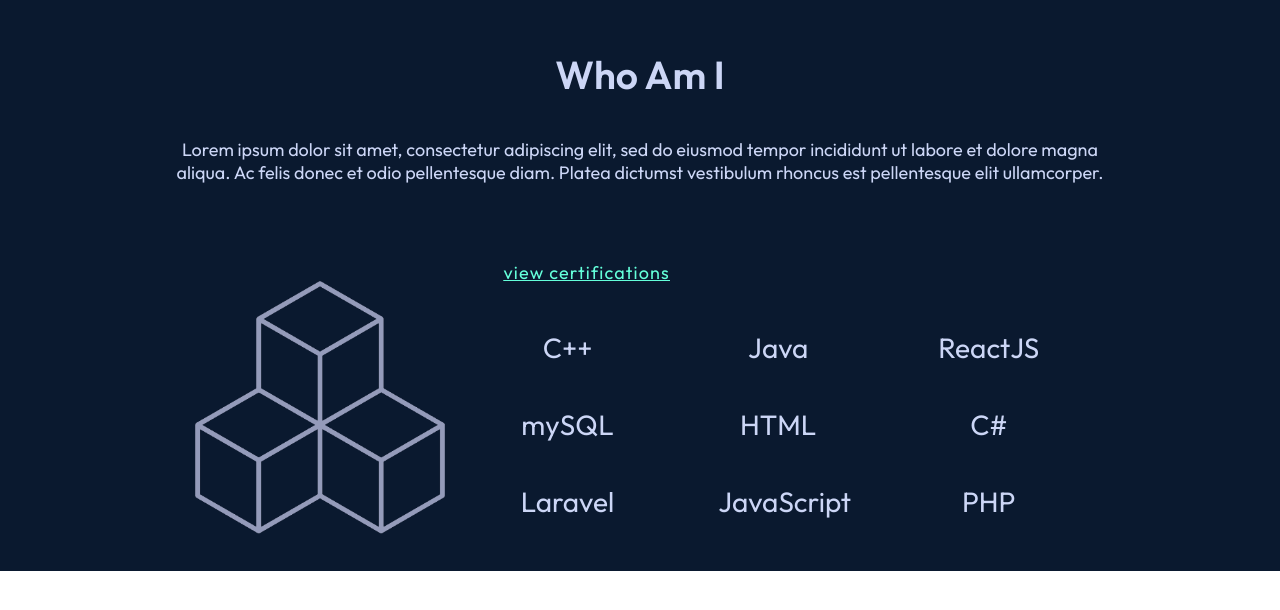
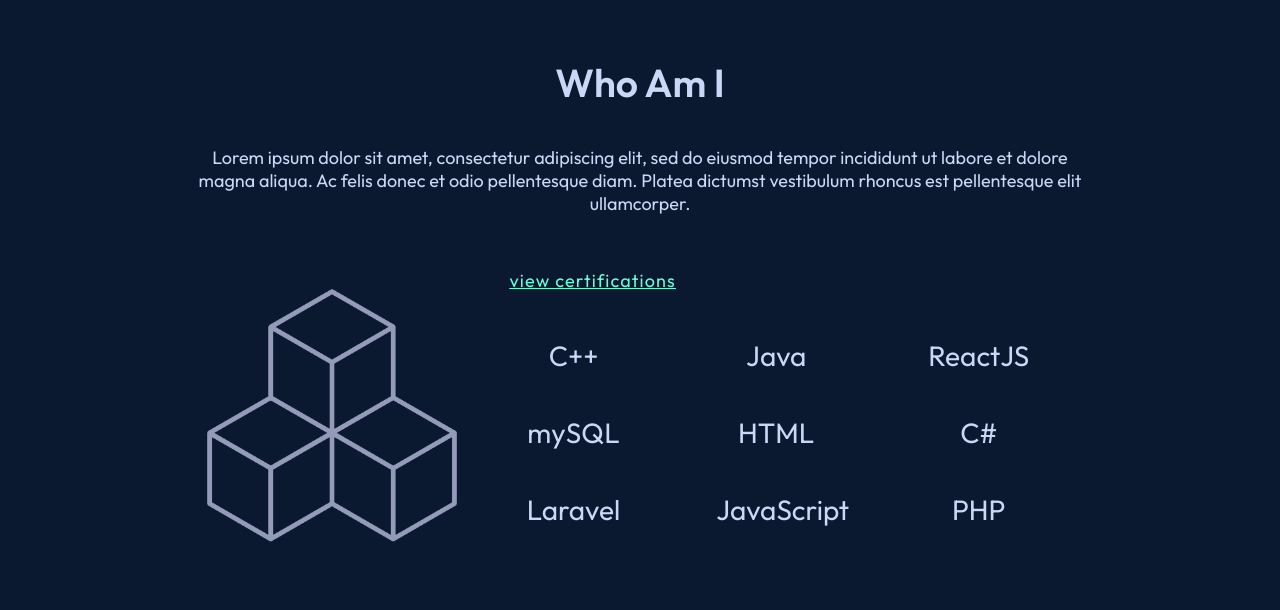
Before and after one commit to CapstoneTeamGreen/website_frontend, a React (Create React App) app: page / in a window 1280 px wide. Shown: the part 782-1392 px from the top of the page. Before the commit the page ends 1353 px from the top, so only its background shows below. Built offline with nearby package versions, Linux system fonts and the light colour scheme.

Commit message:
about page toggling almost complete

```diff
--- a/src/components/About/About.css
+++ b/src/components/About/About.css
@@ -2,6 +2,8 @@
     text-align: center;
     background-color: #0A192F;
     color: #CCD6F6;
+    padding: 8px 24px;
+    height: 80vh;
 }
 
 .grid {
--- a/src/components/About/Skills.js
+++ b/src/components/About/Skills.js
@@ -1,6 +1,6 @@
 import './About.css'
 
-const Skills = () => {
+const Skills = ({ showAltView }) => {
     const technologies = ["C++", "mySQL", "Laravel", "Java", "HTML", "JavaScript", "ReactJS", "C#", "PHP"];
     const certifications = ["Microsoft Certified Solutions Developer", "CompTIA Security+", "Google Certified Professional Cloud Architect"];
 
@@ -24,12 +24,12 @@
             onMouseLeave={offHover}>{tech}</div>
     );
 
-    console.log(listTechnologies);
+    const technologyGrid = <div className="grid-tech">{listTechnologies}</div>
+
+    // console.log(listTechnologies);
 
     return (
-        <div className="grid-tech">
-            {listTechnologies}
-        </div>
+        technologyGrid
     )
 }
 
--- a/src/components/About/index.js
+++ b/src/components/About/index.js
@@ -2,12 +2,23 @@
 import './About.css'
 import Skills from './Skills'
 import cube from "../../../src/images/cube.png"
+import arrows from "../../../src/images/arrows.png"
 
 const About = ({ title, blurb, image }) => {
-    let skillsSelected = true;
+    let showAltView = true;
 
-  const sectionToggled = () => {
-    skillsSelected = !skillsSelected;
+  const toggleSection = () => {
+    showAltView = !showAltView;
+    const btn = document.getElementById("toggleBtn");
+    const image = document.getElementById("grid-image");
+    if (btn.innerText === "view certifications"){
+      btn.innerText = "view technologies";
+      image.setAttribute('src', arrows);
+    }
+    else {
+      btn.innerText = "view certifications";
+      image.setAttribute('src', cube);
+    }
   }
 
   return (
@@ -16,14 +27,15 @@
         <div className="grid-header"><h2>{title}</h2></div>
         <div className="grid-blurb">{blurb}</div>
         <div className="grid-image">
-          <img src={image} alt="grid image"/>
+          <img id="grid-image" src={image} alt="grid image "/>
         </div>
         <div className="grid-view-toggle">
-          <button className="btn-toggle" onClick={sectionToggled}>
-          {skillsSelected ? 'view certifications' : 'view technologies'}</button>
+          <button className="btn-toggle" id="toggleBtn" onClick={toggleSection}>
+            {showAltView ? 'view certifications' : 'view technologies'}
+          </button>
       </div>
       <div className="grid-skills">
-        <Skills sectionToggled />
+        <Skills showAltView = {showAltView} />
       </div>
     </div>
   </div>
```
Also changed, not shown: src/images/arrows.png (added).
